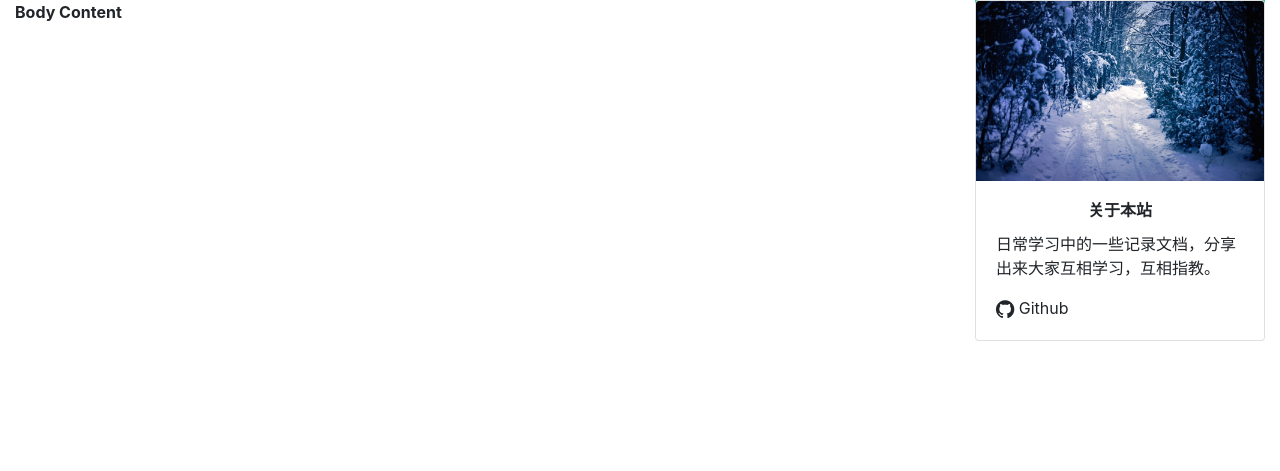
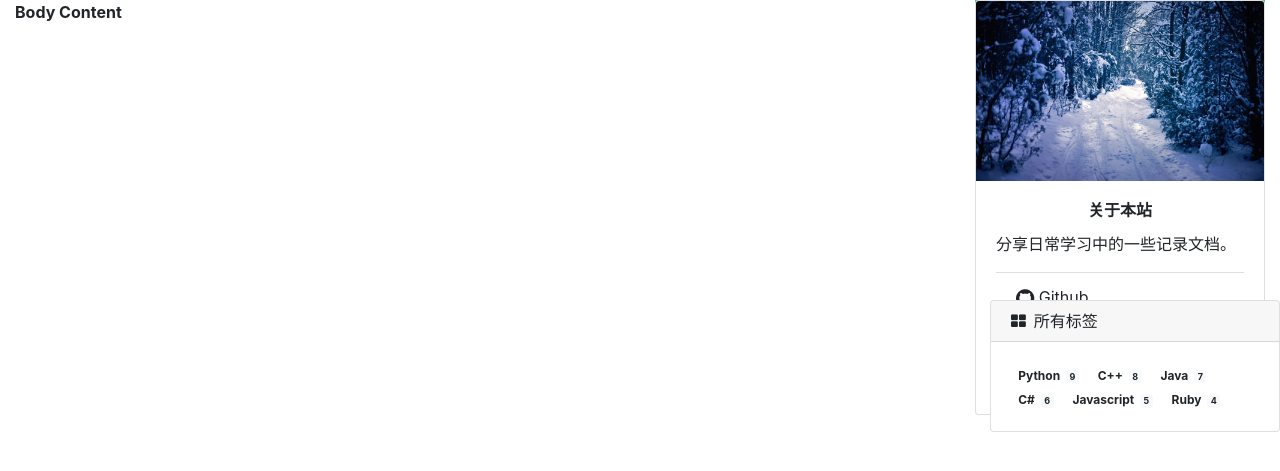
Before and after one commit to AnonymousXF/BlogV2.0, a Python web app: template app/templates/base.html in a window 1280 px wide. Shown: the top 471 px of the page. Run offline with Jinja, Linux system fonts and the light colour scheme; the template is opened without the code that fills it, so the values that code supplies are empty.

Commit message:
Update sidebar.html

```diff
--- a/app/templates/sidebar.html
+++ b/app/templates/sidebar.html
@@ -4,9 +4,30 @@
             <img class="card-img-top" src="{{ url_for('static', filename='image/card_top.jpg') }}" alt="Card image cap">
             <div class="card-body">
                 <h6 class="card-title" style="text-align: center"><b>关于本站</b></h6>
-                <p class="card-text">日常学习中的一些记录文档，分享出来大家互相学习，互相指教。</p>
-                <i class="fa fa-github fa-lg"></i>&nbsp;<a>Github</a>
-
+                <p class="card-text">分享日常学习中的一些记录文档。</p>
+                <ul class="list-group list-group-flush">
+                    <li class="list-group-item">
+                        <i class="fa fa-github fa-lg"></i>&nbsp;<a>Github</a>
+                    </li>
+                    <li class="list-group-item">
+                        <i class="fa fa-envelope"></i>&nbsp;<a>Email：xf930723@163.com</a>
+                    </li>
+                </ul>
+            </div>
+        </div>
+    </div>
+    <div class="tag-panel">
+        <div class="card">
+            <div class="card-header">
+                <i class="fa fa-th-large">&nbsp;&nbsp;所有标签</i>
+            </div>
+            <div class="card-body">
+                <a class="badge badge-pill">Python &nbsp;<span class="badge badge-light">9</span></a>
+                <a class="badge badge-pill">C++ &nbsp;<span class="badge badge-light">8</span></a>
+                <a class="badge badge-pill">Java &nbsp;<span class="badge badge-light">7</span></a>
+                <a class="badge badge-pill">C# &nbsp;<span class="badge badge-light">6</span></a>
+                <a class="badge badge-pill">Javascript &nbsp;<span class="badge badge-light">5</span></a>
+                <a class="badge badge-pill">Ruby &nbsp;<span class="badge badge-light">4</span></a>
             </div>
         </div>
     </div>
```
